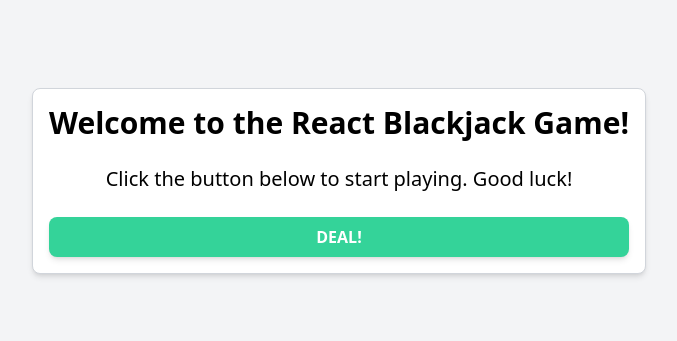
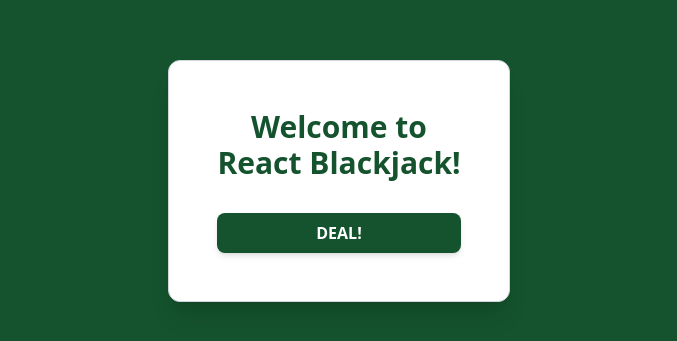
Before and after one commit to cdterry87/Blackack, a React (Create React App) app: page / in a window 1280 px wide. Shown: the part 219-560 px from the top of the page, without its empty margins (301-978 px from the left). Built offline with nearby package versions, Linux system fonts and the light colour scheme; the HTML template or start-up script is replaced by a standard one.

Commit message:
Restructures some of the components, changes colors, and adds an exit button

```diff
--- a/src/App.js
+++ b/src/App.js
@@ -10,10 +10,14 @@ function App() {
     setIsPlaying(true);
   }
 
+  const endGame = () => {
+    setIsPlaying(false);
+  }
+
   return (
     <>
-      <Start isPlaying={isPlaying} onClick={startGame} />
-      <Board isPlaying={isPlaying} />
+      <Start isPlaying={isPlaying} startGame={startGame} />
+      <Board isPlaying={isPlaying} endGame={endGame} />
     </>
   );
 }
--- a/src/components/Board.jsx
+++ b/src/components/Board.jsx
@@ -1,14 +1,24 @@
 import React from 'react'
+import Controls from './Controls'
 import Dealer from './Dealer'
 import Player from './Player'
 
-function Board({ isPlaying }) {
+function Board({ isPlaying, endGame }) {
+  const hit = () => {
+    console.log('hit')
+  }
+
+  const stay = () => {
+    console.log('stay')
+  }
+
   return !isPlaying ? null : (
     <>
       <div className='h-screen bg-green-900'>
         <div className='h-full flex flex-col gap-16 items-center justify-center'>
           <Dealer />
           <Player />
+          <Controls hit={hit} stay={stay} exit={endGame} />
         </div>
       </div>
     </>
--- a/src/components/PlayerControls.jsx
+++ b/src/components/Controls.jsx
@@ -1,6 +1,6 @@
 import React from 'react'
 
-function PlayerControls({ hit, stay }) {
+function Controls({ hit, stay, exit }) {
   return (
     <>
       <div className='flex items-center gap-4 p-4 bg-white rounded-lg'>
@@ -16,9 +16,15 @@ function PlayerControls({ hit, stay }) {
         >
           Stay
         </button>
+        <button
+          className='uppercase text-xl bg-gray-900 text-white px-4 py-2 rounded-md hover:bg-gray-950 transition duration-200 ease-in-out w-32'
+          onClick={exit}
+        >
+          Exit
+        </button>
       </div>
     </>
   )
 }
 
-export default PlayerControls
+export default Controls
--- a/src/components/Player.jsx
+++ b/src/components/Player.jsx
@@ -1,20 +1,10 @@
 import React from 'react'
-import PlayerControls from './PlayerControls'
 
 function Player() {
-  const hit = () => {
-    console.log('hit')
-  }
-
-  const stay = () => {
-    console.log('stay')
-  }
-
   return (
     <>
       <div className='flex flex-col items-center gap-4'>
         <div>Player</div>
-        <PlayerControls hit={hit} stay={stay} />
       </div>
     </>
   )
--- a/src/components/Start.jsx
+++ b/src/components/Start.jsx
@@ -1,21 +1,19 @@
 import React from 'react'
 
-function Start({ isPlaying, onClick }) {
+function Start({ isPlaying, startGame }) {
   return isPlaying ? null : (
     <>
-      <div className='h-screen bg-gray-100 flex items-center justify-center'>
+      <div className='h-screen bg-green-900 flex items-center justify-center'>
         <div className='p-4'>
-          <div className='bg-white p-4 border border-gray-300 shadow-md rounded-lg'>
-            <div className='flex flex-col gap-2'>
-              <h1 className='text-3xl text-center font-bold mb-4'>
-                Welcome to the React Blackjack Game!
+          <div className='bg-white p-12 border border-gray-300 shadow-xl rounded-xl'>
+            <div className='flex flex-col gap-8'>
+              <h1 className='text-xl md:text-3xl text-center font-bold text-green-900'>
+                Welcome to <br />
+                React Blackjack!
               </h1>
-              <p className='text-sm md:text-xl text-center mb-4'>
-                Click the button below to start playing. Good luck!
-              </p>
               <button
-                className='px-4 py-2 uppercase bg-emerald-400 text-white font-bold rounded-lg shadow-md hover:bg-emerald-500 transition duration-200 ease-in-out'
-                onClick={onClick}
+                className='px-4 py-2 uppercase bg-green-900 text-white font-bold rounded-lg shadow-md hover:bg-green-950 transition duration-200 ease-in-out'
+                onClick={startGame}
               >
                 Deal!
               </button>
```
